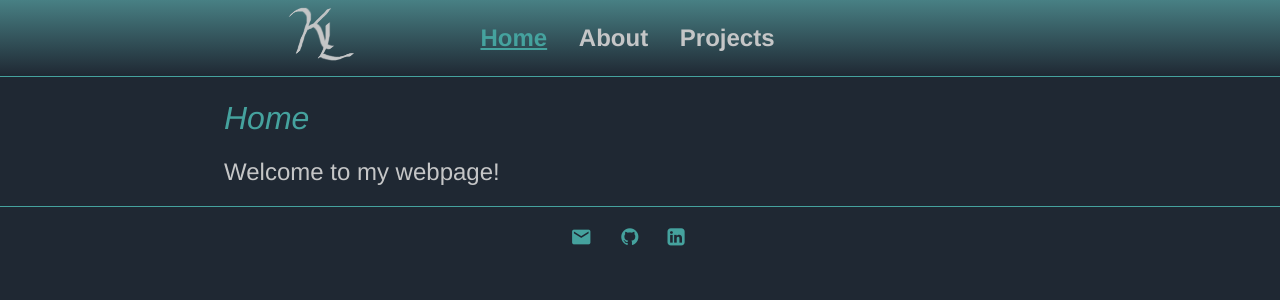
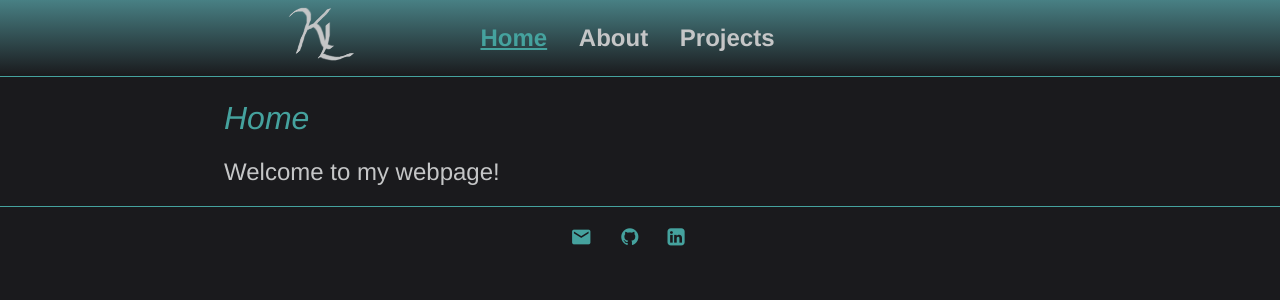
Before and after one commit to clfkenny/clfkenny.github.io, a Jekyll site: the page built from index.md, in a window 1280 px wide. Shown: the top 300 px of the page. Built offline with Jekyll 4.4.1, drawn with Linux system fonts in a browser that asks for light colours.

Commit message:
Update main.css

```diff
--- a/css/main.css
+++ b/css/main.css
@@ -3,10 +3,10 @@ body {
     width: 100%;
     font-family:'Helvetica', 'Arial', 'Sans-Serif';
     color: #c5c6c7;
-    background-color:#1f2833;
+    background-color:#1a1a1d;
 }
 nav {
-    background-color:#1f2833;
+    background-color:#1a1a1d;
     border-bottom: .8px solid #45a29e;
     font-size: 1.5em;
     text-align: center;
@@ -15,7 +15,7 @@ nav {
     top: 0;
     width: 100%;
     z-index:1000;
-    background: linear-gradient(#488084, #1f2833);
+    background: linear-gradient(#488084, #1a1a1d);
 }
 
 img#logo {
```
